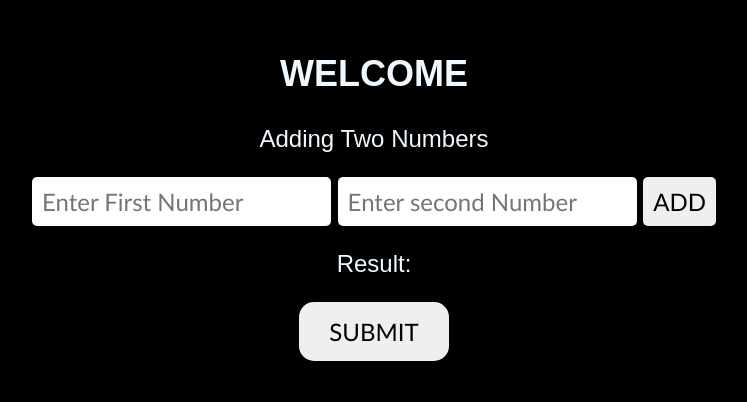
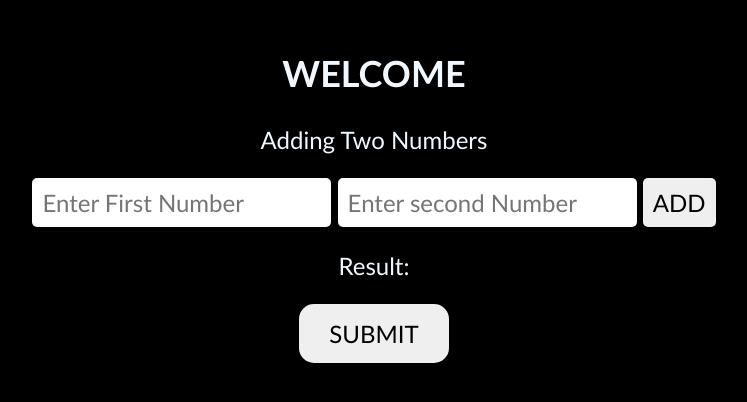
Before and after one commit to yegapriya/button-alert, a plain HTML site: page index.html in a window 1280 px wide. Shown: the part 208-610 px from the top of the page, without its empty margins (266-1013 px from the left). Drawn offline with Linux system fonts and the light colour scheme.

Commit message:
font change

```diff
--- a/style.css
+++ b/style.css
@@ -3,7 +3,7 @@ body{
     background:black;
     color: aliceblue;
     text-align: center;
-  font-family: Arial, Helvetica, sans-serif;
+    font-family:'Gill Sans', 'Gill Sans MT', Calibri, 'Trebuchet MS', sans-serif;
   font-size: x-large;
 }
 
@@ -24,9 +24,7 @@ input,.add{
 
 
 }
-/* .add{
-    padding: 10px;
-} */
+
 .but{
     padding: 15px 30px;
     border: none;
```
